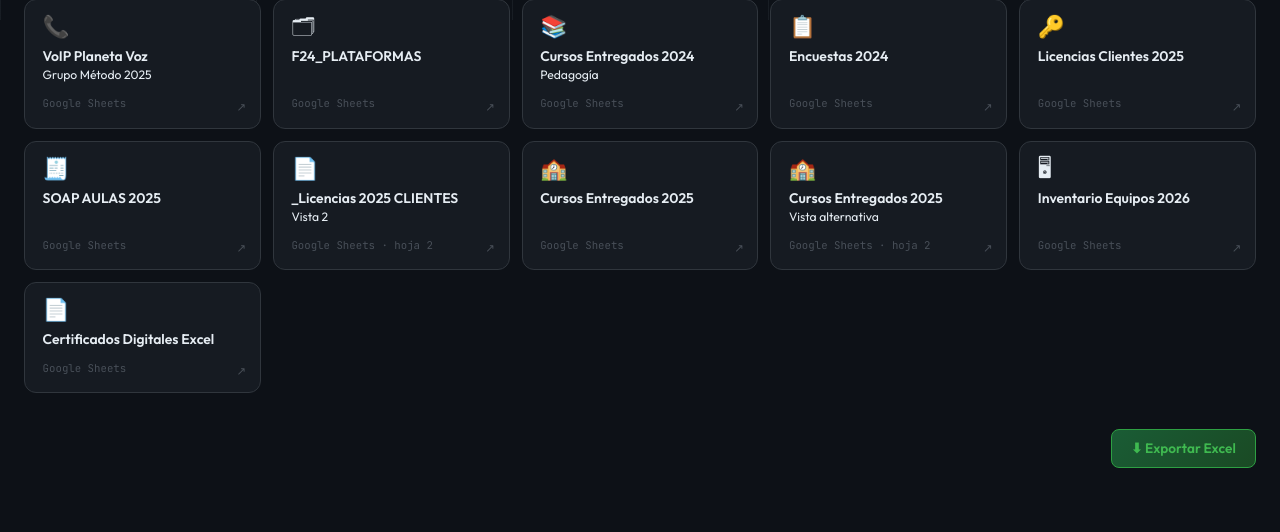
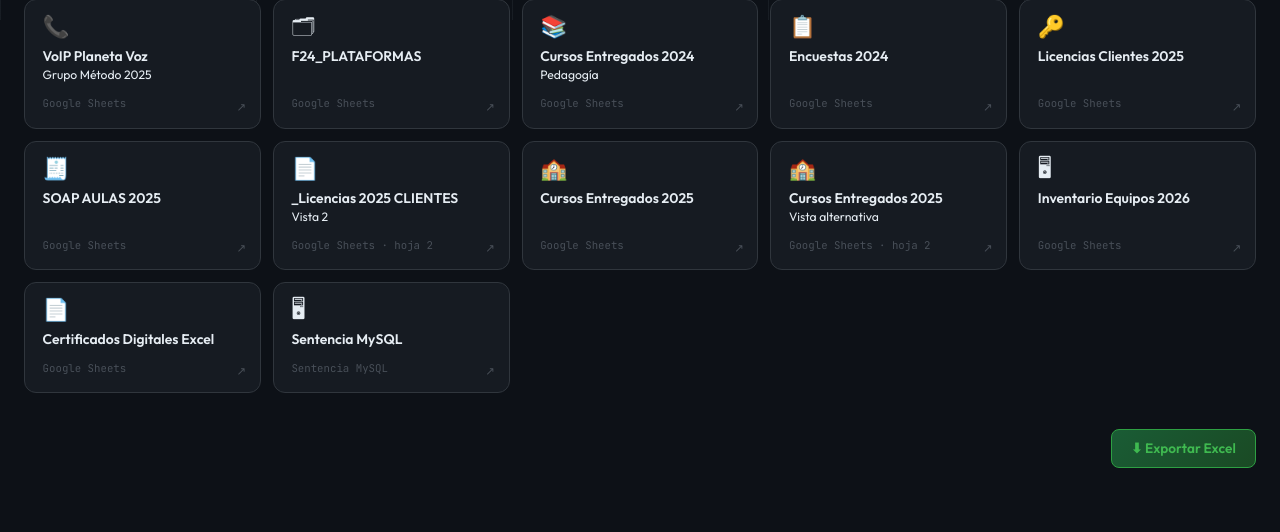
Before and after one commit to Ricardogaristo/mi-proyecto-python, a Flask app: page /accesos_rapidos in a window 1280 px wide. Shown: the part 780-1312 px from the top of the page. Run offline with Flask 3, Linux system fonts and the light colour scheme; a user stored in the database is signed in.

Commit message:
Agregado en acceso rápido Sentencia MySQL

```diff
--- a/templates/accesos_rapidos.html
+++ b/templates/accesos_rapidos.html
@@ -335,6 +335,16 @@
         <span class="acc-card-arrow">↗</span>
       </a>
 
+      <a class="acc-card c-red"
+         href="https://docs.google.com/spreadsheets/d/16rzhGef5kLqeJBI4xzSN5BeRUzUTD4eB4XucQOA3oLg/edit?gid=0#gid=0"
+         target="_blank" rel="noopener"
+         data-acc="SQL Sentencias">
+        <div class="acc-card-icon">🖥</div>
+        <div class="acc-card-name">Sentencia MySQL</div>
+        <div class="acc-card-sub">Sentencia MySQL</div>
+        <span class="acc-card-arrow">↗</span>
+      </a>
+
     </div>
   </div>
 
```
Also changed, not shown: tareas.db.
